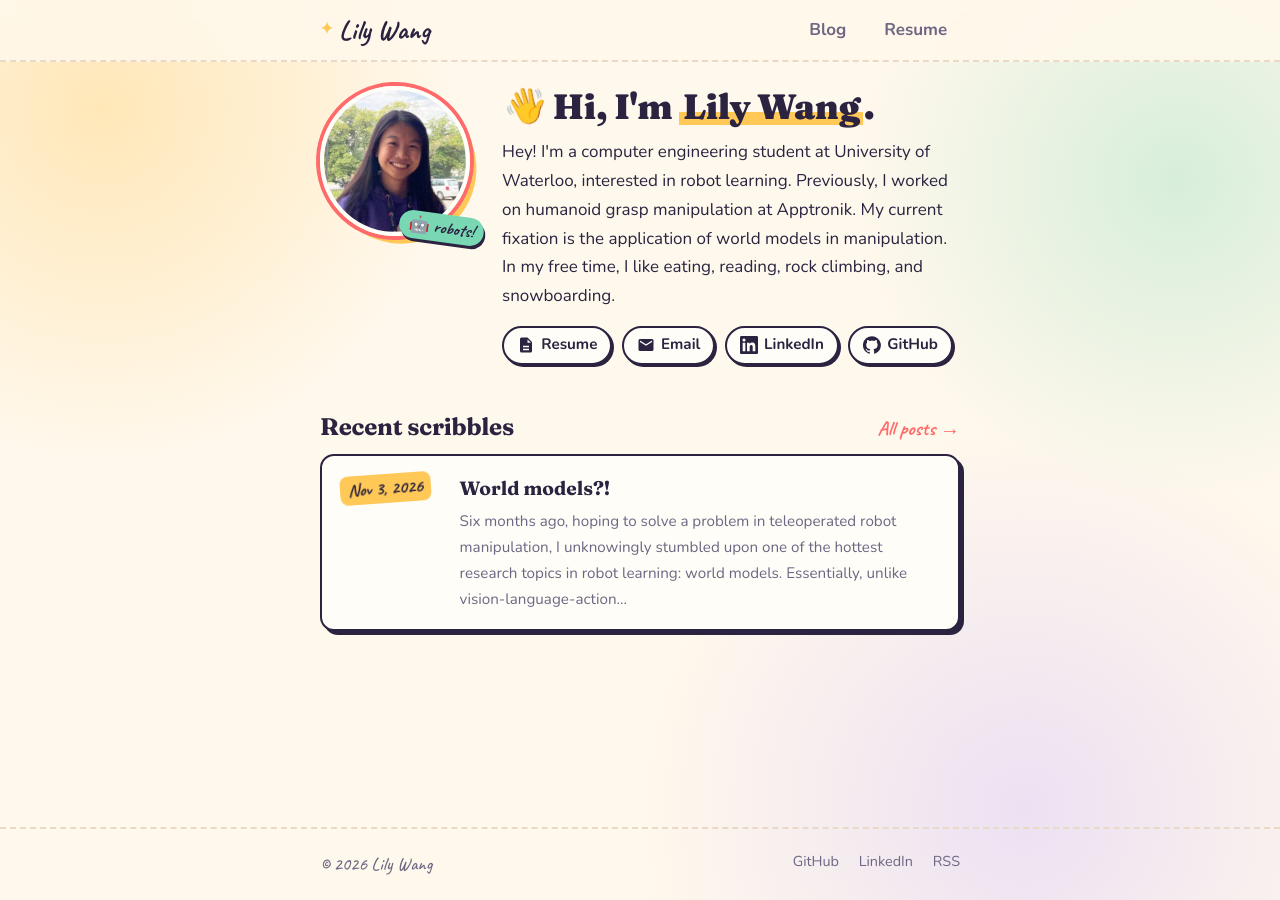
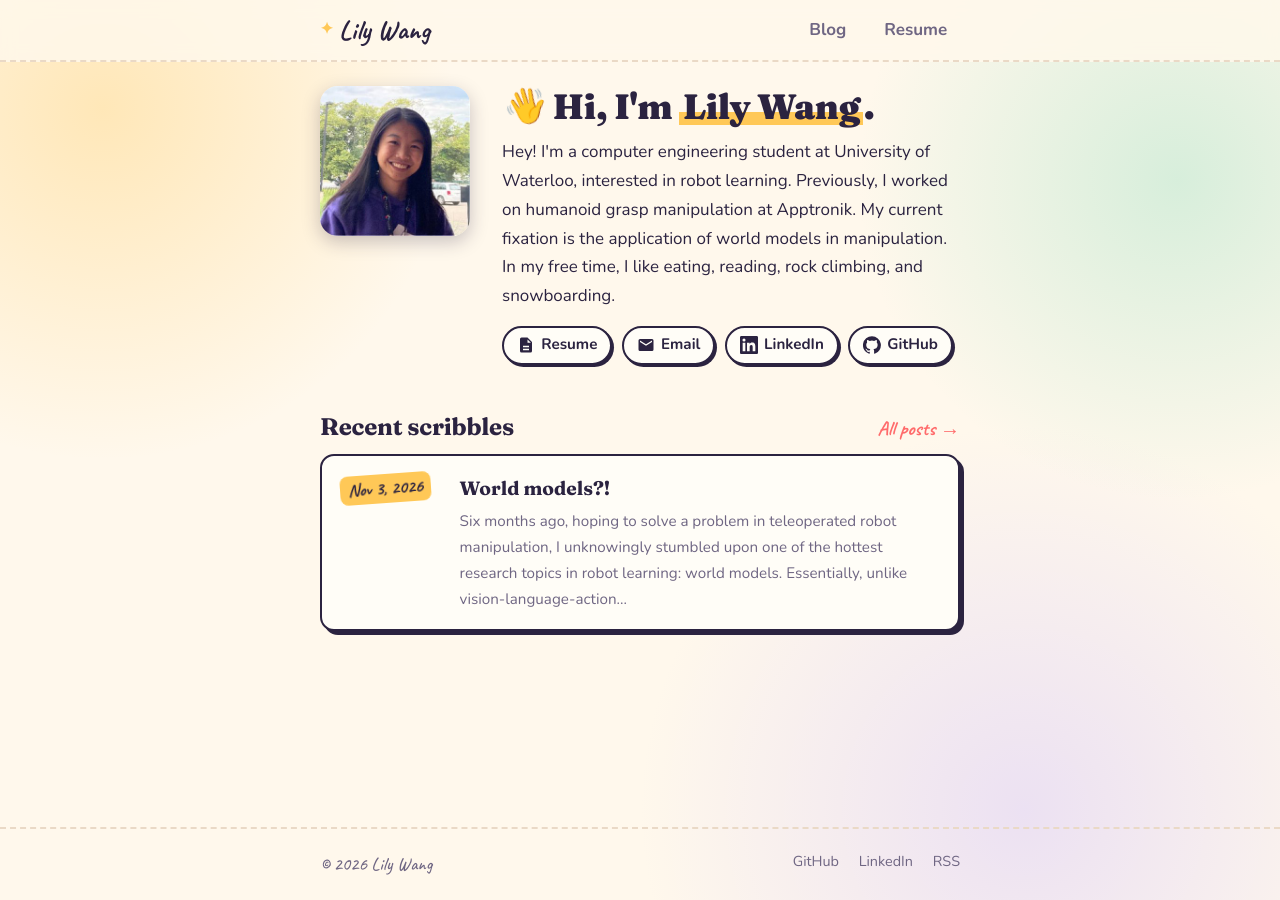
Before and after one commit to lilywang899/lilywang899.github.io, a Jekyll site: the page built from index.md, in a window 1280 px wide. Built offline with Jekyll 4.4.1, drawn with Linux system fonts in a browser that asks for light colours.

Commit message:
Fix footnote 2 pipe, drop photo ring and sticker
Co-Authored-By: Claude Fable 5.1 <noreply@anthropic.com>

```diff
--- a/assets/css/style.css
+++ b/assets/css/style.css
@@ -93,19 +93,11 @@ p { margin: 0 0 1.1rem; }
 .bio { margin-bottom: 0.9rem; }
 .avatar-wrap { position: relative; flex-shrink: 0; }
 .avatar {
-  border-radius: 50%; object-fit: cover; width: 150px; height: 150px; display: block;
-  border: 4px solid var(--surface);
-  box-shadow: 0 0 0 4px var(--accent), 6px 8px 0 var(--sun);
-  transform: rotate(-3deg);
+  border-radius: 18px; object-fit: cover; width: 150px; height: 150px; display: block;
+  box-shadow: 0 6px 18px color-mix(in srgb, var(--shadow) 25%, transparent);
   transition: transform .3s cubic-bezier(.34,1.56,.64,1);
 }
-.avatar-wrap:hover .avatar { transform: rotate(3deg) scale(1.04); }
-.avatar-wrap .sticker {
-  position: absolute; right: -14px; bottom: -6px;
-  font-family: var(--hand); font-size: 1.05rem; font-weight: 700; line-height: 1;
-  background: var(--mint); color: #2b2340; padding: 0.35rem 0.6rem; border-radius: 999px;
-  transform: rotate(8deg); box-shadow: 2px 3px 0 var(--shadow);
-}
+.avatar-wrap:hover .avatar { transform: rotate(-2deg) scale(1.03); }
 
 /* Social links */
 .social-links { display: flex; flex-wrap: wrap; gap: 0.5rem 0.6rem; margin: 0.25rem 0 0; }
--- a/index.md
+++ b/index.md
@@ -5,7 +5,6 @@ title: Home
 <section class="hero">
   <div class="avatar-wrap">
     <img class="avatar" src="{{ '/assets/images/profile.jpg' | relative_url }}" alt="Photo of {{ site.author }}" width="150" height="150">
-    <span class="sticker">🤖 robots!</span>
   </div>
   <div>
     <h1><span class="wave">👋</span> Hi, I'm <span class="name">{{ site.author }}</span>.</h1>
```
Also changed, not shown: _posts/2026-11-03-what-are-world-models.md (+1 -1 lines).
